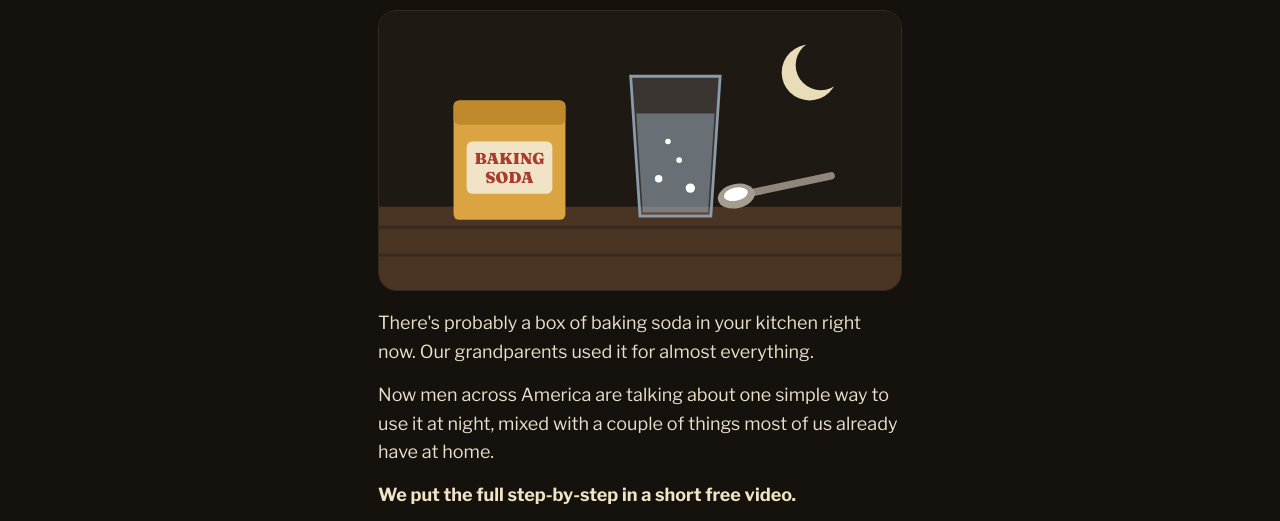
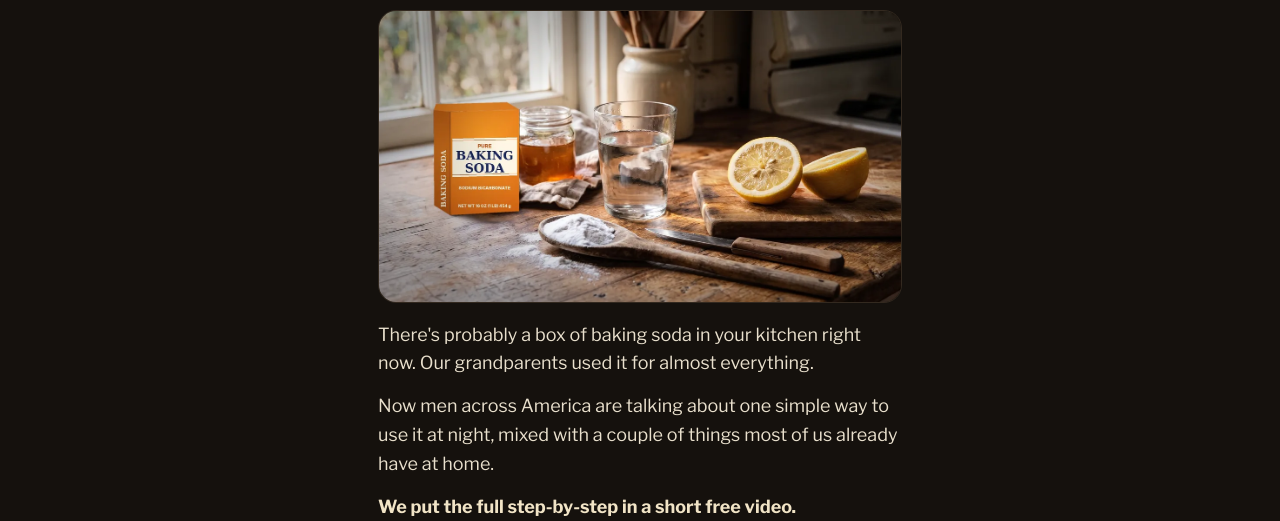
Before and after one commit to blackcats26/funis, a plain HTML site: page thebakingsodarecipe.online/public/index.html in a window 1280 px wide. Shown: the part 229-750 px from the top of the page. Drawn offline with nearby package versions, Linux system fonts and the light colour scheme.

Commit message:
Presell: real recipe photo (logo-free baking soda box)
Co-Authored-By: Claude Opus 5.5 <noreply@anthropic.com>
Claude-Session: https://claude.ai/code/session_012UrgeDbvEMXJ9e8or9Mtzo

```diff
--- a/thebakingsodarecipe.online/public/index.html
+++ b/thebakingsodarecipe.online/public/index.html
@@ -43,32 +43,7 @@ footer{max-width:560px;margin:0 auto;padding:18px;color:#8a7e6b;font-size:12.5px
   <p class="kick">From the old farm kitchen</p>
   <h1>The Baking Soda Trick Men Over 40 Are Trying Before Bed</h1>
 
-  <svg class="art" viewBox="0 0 560 300" role="img" aria-label="Illustration of a glass of water, a spoon and a box of baking soda on a wooden table">
-    <rect width="560" height="300" fill="#1f1913"/>
-    <rect x="0" y="210" width="560" height="90" fill="#4a3424"/>
-    <path d="M0 232h560M0 262h560" stroke="#3a281b" stroke-width="3"/>
-    <circle cx="462" cy="66" r="30" fill="#e9dcb8"/><circle cx="474" cy="58" r="27" fill="#1f1913"/>
-    <!-- box -->
-    <g transform="translate(80 96)">
-      <rect width="120" height="128" rx="6" fill="#d9a441"/>
-      <rect y="0" width="120" height="26" rx="6" fill="#c08a2c"/>
-      <rect x="14" y="44" width="92" height="56" rx="6" fill="#f1e4c6"/>
-      <text x="60" y="68" text-anchor="middle" font-family="Fraunces,serif" font-weight="900" font-size="17" fill="#a63d2f">BAKING</text>
-      <text x="60" y="88" text-anchor="middle" font-family="Fraunces,serif" font-weight="900" font-size="17" fill="#a63d2f">SODA</text>
-    </g>
-    <!-- glass -->
-    <g transform="translate(270 70)">
-      <path d="M0 0h96l-10 150H10Z" fill="#ffffff" fill-opacity=".12" stroke="#8a9bab" stroke-width="3"/>
-      <path d="M6 40h84l-7 106H13Z" fill="#9fb9cc" fill-opacity=".45"/>
-      <g fill="#ffffff"><circle cx="30" cy="110" r="4"/><circle cx="52" cy="90" r="3"/><circle cx="64" cy="120" r="5"/><circle cx="40" cy="70" r="3"/></g>
-    </g>
-    <!-- spoon -->
-    <g transform="translate(395 196) rotate(-12)">
-      <rect x="0" y="-4" width="96" height="8" rx="4" fill="#8f877b"/>
-      <ellipse cx="-12" cy="0" rx="20" ry="13" fill="#a59d90"/>
-      <ellipse cx="-12" cy="-2" rx="13" ry="7" fill="#ffffff"/>
-    </g>
-  </svg>
+  <img class="art" src="baking-soda-recipe.webp" width="1200" height="669" alt="A box of baking soda, a glass of water, a spoon of baking soda, honey and a lemon on a rustic kitchen counter">
 
   <p>There's probably a box of baking soda in your kitchen right now. Our grandparents used it for almost everything.</p>
   <p>Now men across America are talking about one simple way to use it at night, mixed with a couple of things most of us already have at home.</p>
```
Also changed, not shown: thebakingsodarecipe.online/public/baking-soda-recipe.webp (added).
